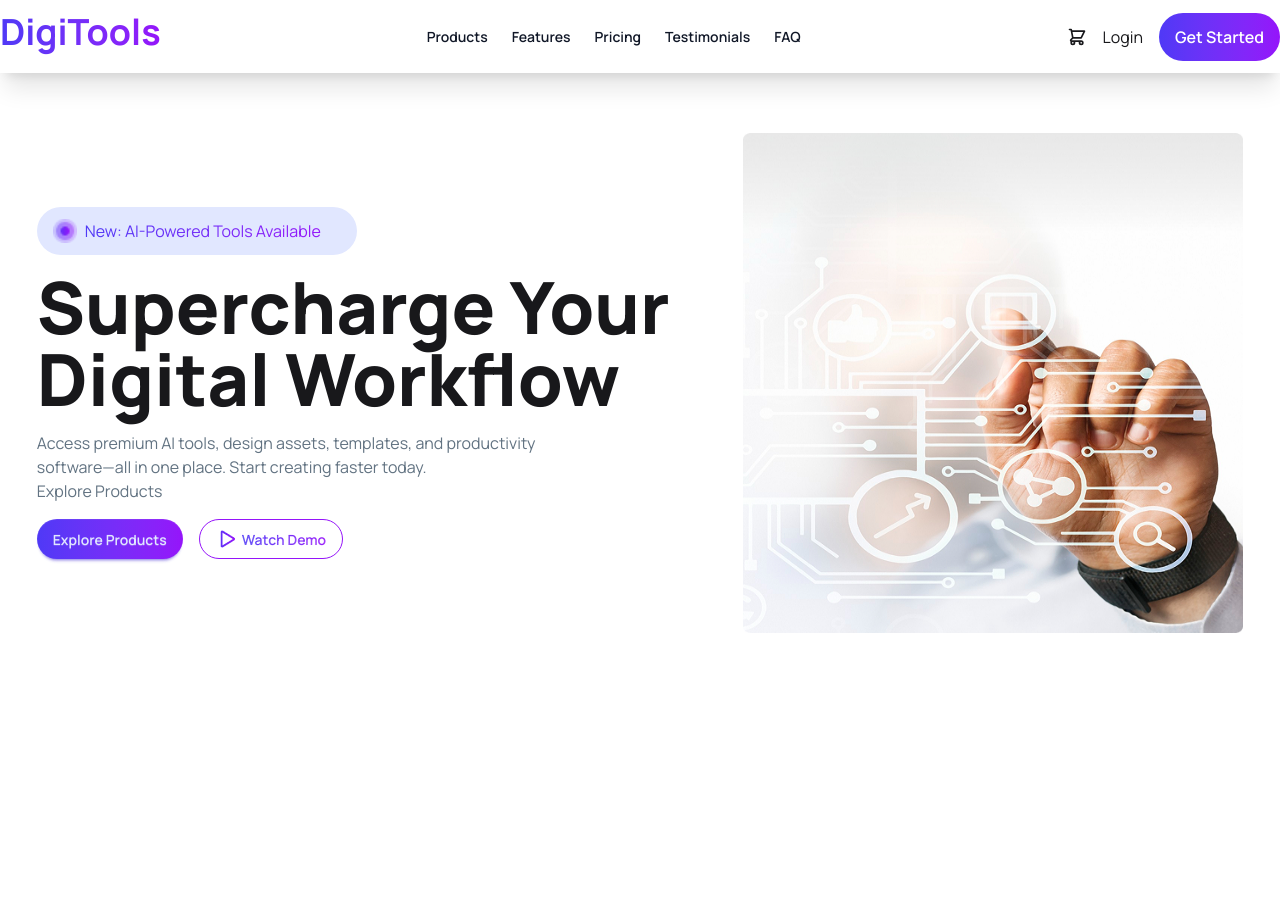
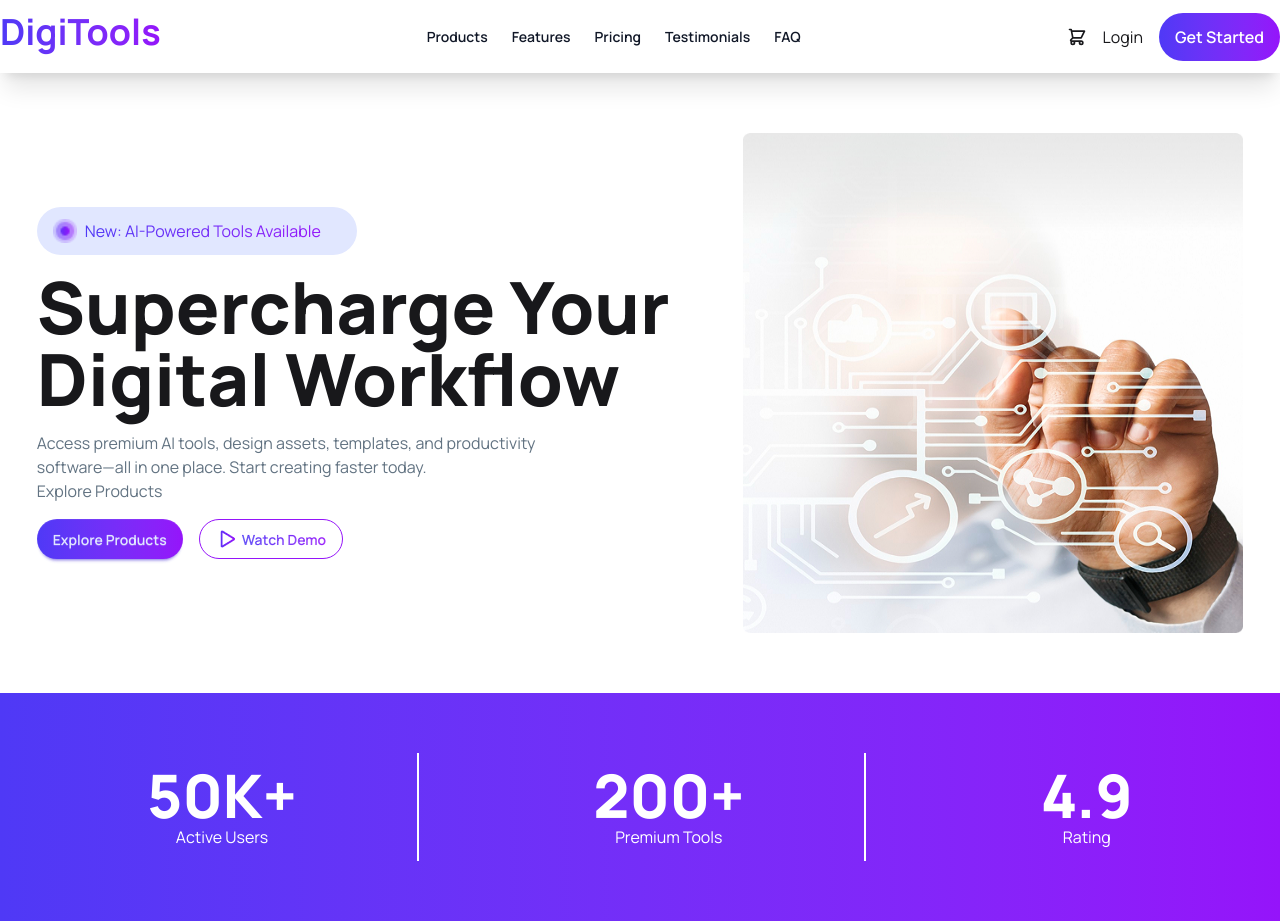
Before and after one commit to mkkhalid5/a6-khalid, a React (Vite) app: page / in a window 1280 px wide. Before the commit the page ends 800 px from the top, so only its background shows below. Built offline with nearby package versions, Linux system fonts and the light colour scheme.

Commit message:
Complete Stats Section designed based on figma

```diff
--- a/src/App.jsx
+++ b/src/App.jsx
@@ -1,6 +1,7 @@
 import './App.css'
 import Banner from './components/banner/Banner'
 import NavBar from './components/navbar/NavBar'
+import Stats from './components/stats/Stats'
 
 function App() {
 
@@ -9,6 +10,8 @@ function App() {
       <NavBar />
 
       <Banner />
+
+      <Stats />
     </>
   )
 }
--- /dev/null
+++ b/src/components/stats/Stats.jsx
@@ -0,0 +1,24 @@
+import React from 'react';
+
+const Stats = () => {
+    return (
+        <div className='bg-linear-to-r from-[#4F39F6] to-[#9514FA] py-15'>
+            <div className='max-w-7xl mx-auto flex justify-around'>
+                <div className='py-3 px-30 border-r-2 border-white'>
+                    <span className='text-6xl font-extrabold text-white text-center'>50K+</span>
+                    <p className='text-white text-center'>Active Users</p>
+                </div>
+                <div className='py-3 px-30 border-r-2 border-white'>
+                    <span className='text-6xl font-extrabold text-white text-center'>200+</span>
+                    <p className='text-white text-center'>Premium Tools</p>
+                </div>
+                <div className='py-3 px-30'>
+                    <span className='text-6xl font-extrabold text-white text-center'>4.9</span>
+                    <p className='text-white text-center'>Rating</p>
+                </div>
+            </div>
+        </div>
+    );
+};
+
+export default Stats;
```
